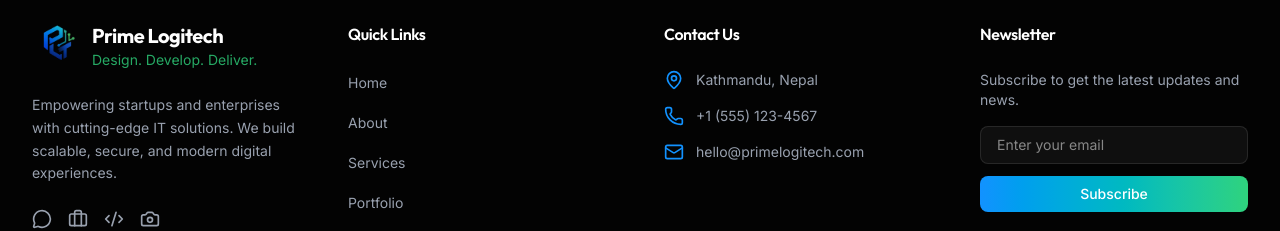
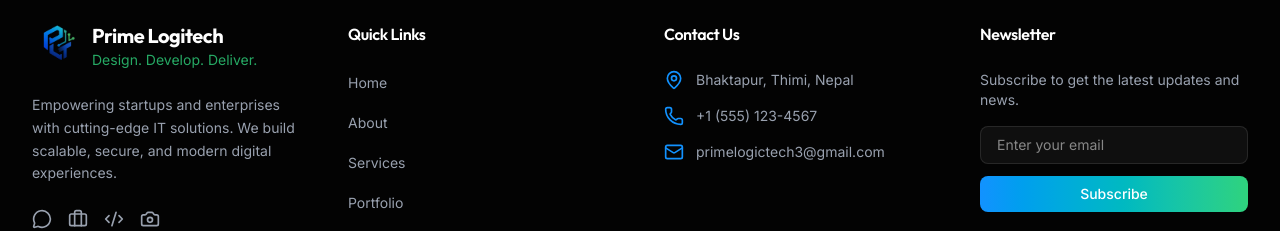
Before and after one commit to Mrcoderv/primelogitech, a React (Vite) app in the folder frontend/: page / in a window 1280 px wide. Shown: the part 4043-4274 px from the top of the page. Built offline with nearby package versions, Linux system fonts and the light colour scheme; no server answers.

Commit message:
feat: update footer with location and email info
Add clickable location and email to footer with interactive elements.

Co-authored-by: Raghav panthi <159898851+Mrcoderv@users.noreply.github.com>

```diff
--- a/frontend/src/components/Footer.jsx
+++ b/frontend/src/components/Footer.jsx
@@ -133,7 +133,15 @@ export default function Footer({ siteContent: propContent }) {
             <ul className="space-y-4">
               <li className="flex items-start gap-3 text-sm text-gray-400">
                 <MapPin className="h-5 w-5 text-brand-blue shrink-0" />
-                <span>{content.contact_address || 'Kathmandu, Nepal'}</span>
+                <a
+                  href="https://maps.app.goo.gl/Jjedt1uESwcftLYd7"
+                  target="_blank"
+                  rel="noopener noreferrer"
+                  className="hover:text-brand-blue transition-colors"
+                  title="Open location in Google Maps"
+                >
+                  Bhaktapur, Thimi, Nepal
+                </a>
               </li>
               <li className="flex items-center gap-3 text-sm text-gray-400">
                 <Phone className="h-5 w-5 text-brand-blue shrink-0" />
@@ -141,7 +149,12 @@ export default function Footer({ siteContent: propContent }) {
               </li>
               <li className="flex items-center gap-3 text-sm text-gray-400">
                 <Mail className="h-5 w-5 text-brand-blue shrink-0" />
-                <span>{footerEmail || 'hello@primelogitech.com'}</span>
+                <a
+                  href="mailto:primelogictech3@gmail.com"
+                  className="hover:text-brand-blue transition-colors"
+                >
+                  primelogictech3@gmail.com
+                </a>
               </li>
             </ul>
           </div>
```
